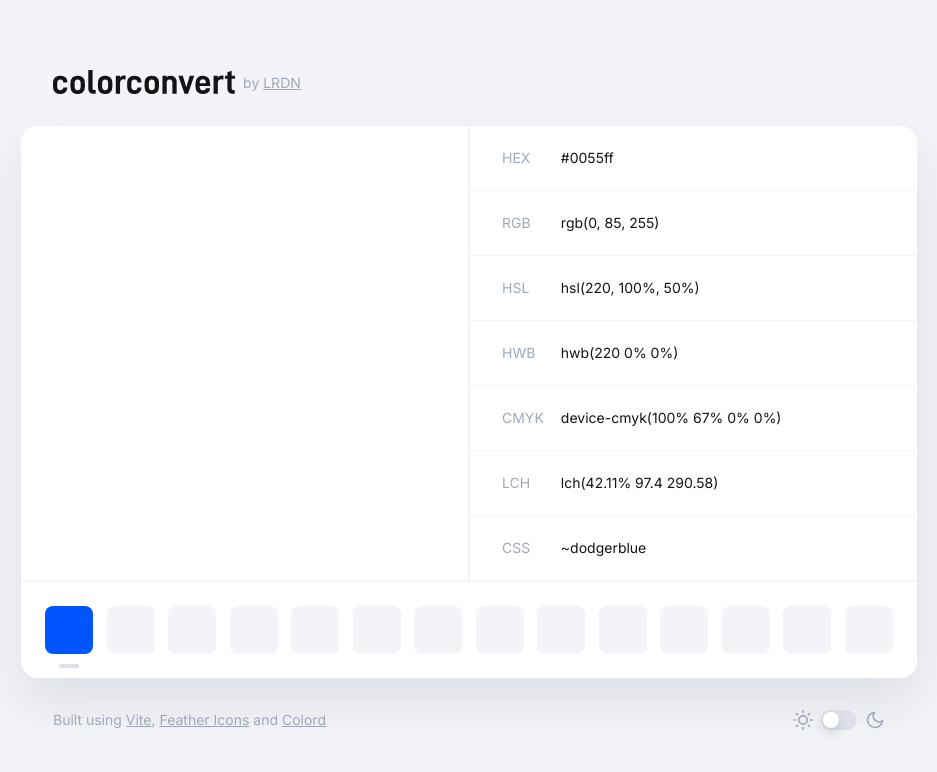
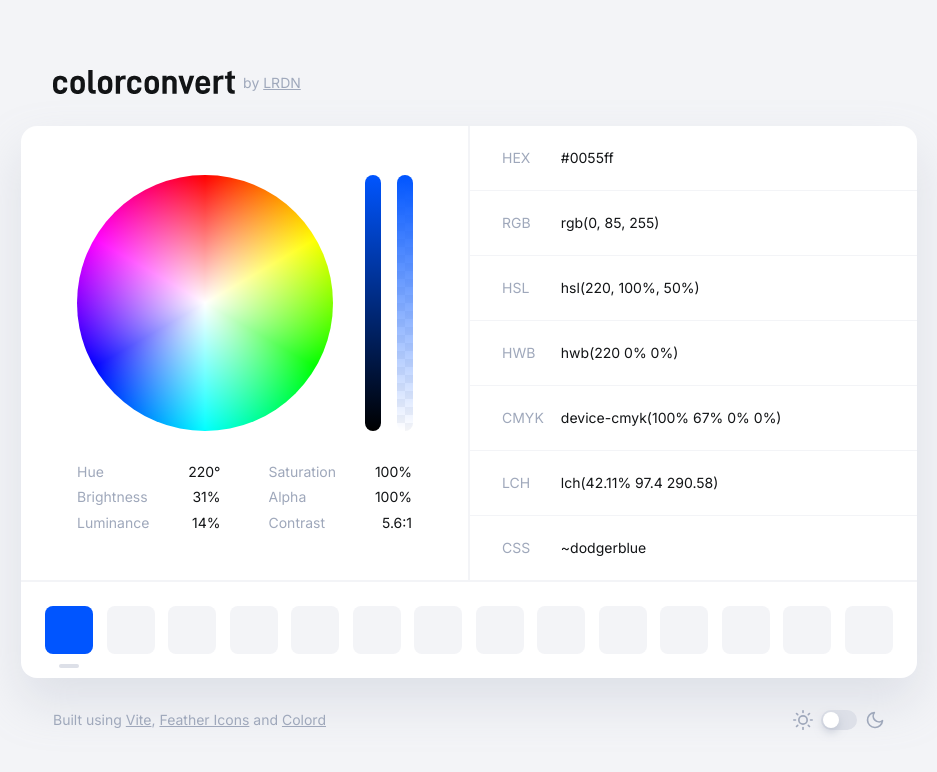
Before and after one commit to LRDN/colorconvert-app, a React (Vite) app: page / in a window 1280 px wide. Shown: the top 772 px of the page, without its empty margins (171-1108 px from the left). Built offline with nearby package versions, Linux system fonts and the light colour scheme.

Commit message:
Add color picker elements

```diff
--- a/src/components/ColorPicker/ColorPicker.module.scss
+++ b/src/components/ColorPicker/ColorPicker.module.scss
@@ -1,4 +1,50 @@
 .colorPicker {
+  display: flex;
+  flex-wrap: wrap;
+  align-content: center;
+  justify-content: center;
   padding: var(--spacing-x-large);
   border-right: 0.0625rem solid var(--layout-body-border-color);
+
+  &__wheel {
+    width: 16rem;
+    height: 16rem;
+    margin-right: var(--spacing-x-large);
+    background: radial-gradient(circle closest-side, white, transparent),
+      conic-gradient(red, yellow, lime, aqua, blue, magenta, red);
+    border-radius: 100%;
+  }
+
+  &__slider {
+    position: relative;
+    width: 1rem;
+    height: 16rem;
+    border-radius: 0.5rem;
+
+    &::before {
+      position: absolute;
+      content: '';
+      width: 100%;
+      height: 100%;
+      background: linear-gradient(currentColor, black);
+      border-radius: 0.5rem;
+    }
+
+    &:nth-child(3) {
+      margin-left: var(--spacing-medium);
+
+      &::before {
+        background: linear-gradient(currentColor, transparent);
+      }
+    }
+
+    svg {
+      border-radius: 0.5rem;
+    }
+  }
+
+  &__analysis {
+    flex-basis: 100%;
+    margin: var(--spacing-x-large) var(--spacing-large) 0;
+  }
 }
--- a/src/components/ColorPicker/ColorPicker.tsx
+++ b/src/components/ColorPicker/ColorPicker.tsx
@@ -1,8 +1,33 @@
 import type { FC } from 'react'
+import { colord } from 'colord'
+import { useContext } from 'react'
+import Transparency from '@components/Transparency'
+import { ColorContext } from '@context/ColorContext'
+import ColorAnalysis from '@components/ColorAnalysis'
 import styles from './ColorPicker.module.scss'
 
 const ColorPicker: FC = () => {
-  return <div className={styles.colorPicker}></div>
+  const { colors, activeColor } = useContext(ColorContext)
+  const hsvColor = colord(colors[activeColor]).alpha(1).toHsv()
+  const valueSliderColor = colord({ ...hsvColor, v: 100 }).toHex()
+  const alphaSliderColor = colord(hsvColor).toHex()
+
+  return (
+    <div className={styles.colorPicker}>
+      <div className={styles.colorPicker__wheel}></div>
+      <div
+        className={styles.colorPicker__slider}
+        style={{ color: valueSliderColor }}
+      ></div>
+      <div
+        className={styles.colorPicker__slider}
+        style={{ color: alphaSliderColor }}
+      >
+        <Transparency />
+      </div>
+      <ColorAnalysis className={styles.colorPicker__analysis} />
+    </div>
+  )
 }
 
 export default ColorPicker
```
